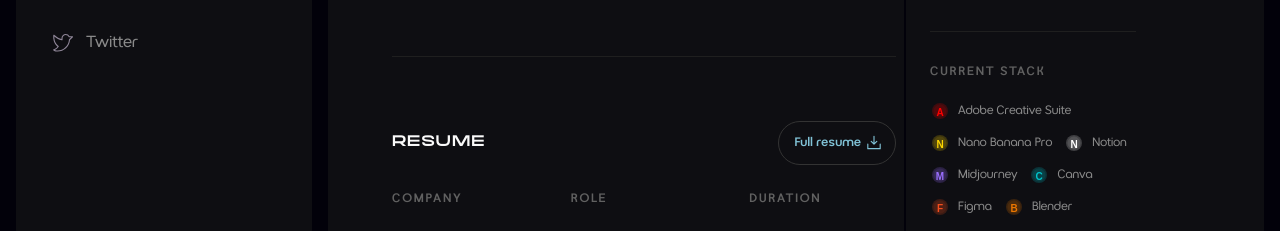
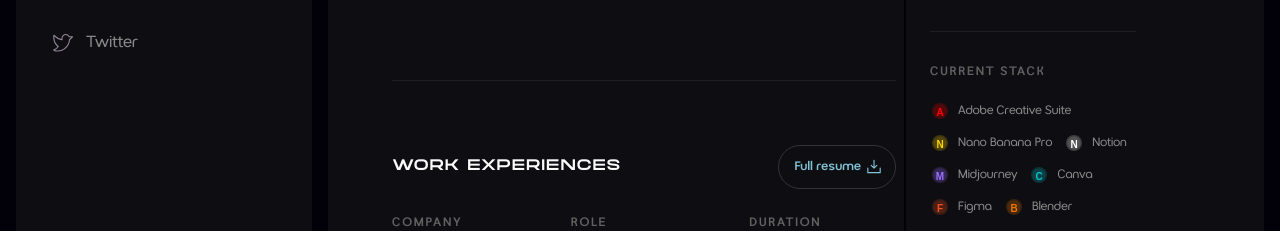
Before and after one commit to ibheelz/My-Portfolio-Site, a Next.js app: page /about-me in a window 1280 px wide. Shown: the part 538-769 px from the top of the page. Built offline with nearby package versions, Linux system fonts and the light colour scheme.

Commit message:
Match divider styling, update heading to Work Experiences

```diff
--- a/src/app/about-me/page.tsx
+++ b/src/app/about-me/page.tsx
@@ -114,18 +114,18 @@ export default function AboutPage() {
               <p className="font-gucina text-[16px] leading-[28px] tracking-[0.01em] text-[rgb(138,138,138)]">
                 {aboutText2}
               </p>
-              <div className="w-full h-px bg-[rgb(31,31,31)] mt-16" style={{ marginTop: '64px' }} />
+              <div className="w-full" style={{ borderBottom: `1px solid rgb(31, 31, 31)`, marginTop: '64px', paddingBottom: '24px' }} />
             </div>
 
-            {/* Resume Section */}
+            {/* Work Experiences Section */}
             <div style={{ marginBottom: '64px' }}>
-              {/* Resume Header */}
+              {/* Work Experiences Header */}
               <div className="flex items-center justify-between mb-8" style={{ marginBottom: '20px' }}>
                 <h2
                   className="font-heading text-[15px] leading-[28px] tracking-[0.07em] text-[rgb(250,250,250)] uppercase"
                   style={{ fontFamily: 'Mortend' }}
                 >
-                  Resume
+                  Work Experiences
                 </h2>
                 <a
                   href="https://drive.google.com/file/d/1HG_51ItrZI4yQOi1qifwe9L5_q_E2lyG/view?usp=sharing"
```
